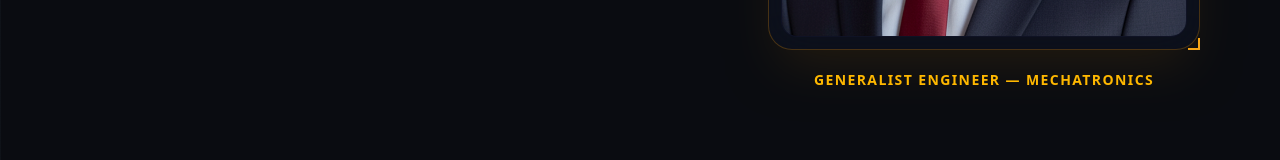
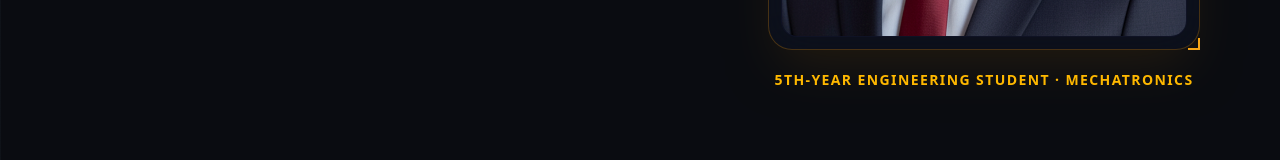
Before and after one commit to Togola2003/togola-portfolio, a Next.js app: page /en in a window 1280 px wide. Shown: the part 580-740 px from the top of the page. Built offline with nearby package versions, Linux system fonts and the light colour scheme; no server answers; the database is empty.

Commit message:
fix: mise a jour du titre sous la photo (eleve-ingenieur 5e annee)

```diff
--- a/src/app/[lang]/page.tsx
+++ b/src/app/[lang]/page.tsx
@@ -95,7 +95,7 @@ export default async function HomePage(props: { params: Promise<{ lang: Lang }>
                 {c.meta.name}
               </p>
               <p className="text-sm font-bold text-amber-400 mt-1 uppercase tracking-widest">
-                {lang === "fr" ? "Ingénieur Généraliste — Mécatronique" : "Generalist Engineer — Mechatronics"}
+                {lang === "fr" ? "Élève-ingénieur 5e année · Mécatronique" : "5th-year Engineering Student · Mechatronics"}
               </p>
             </div>
           </div>
```
